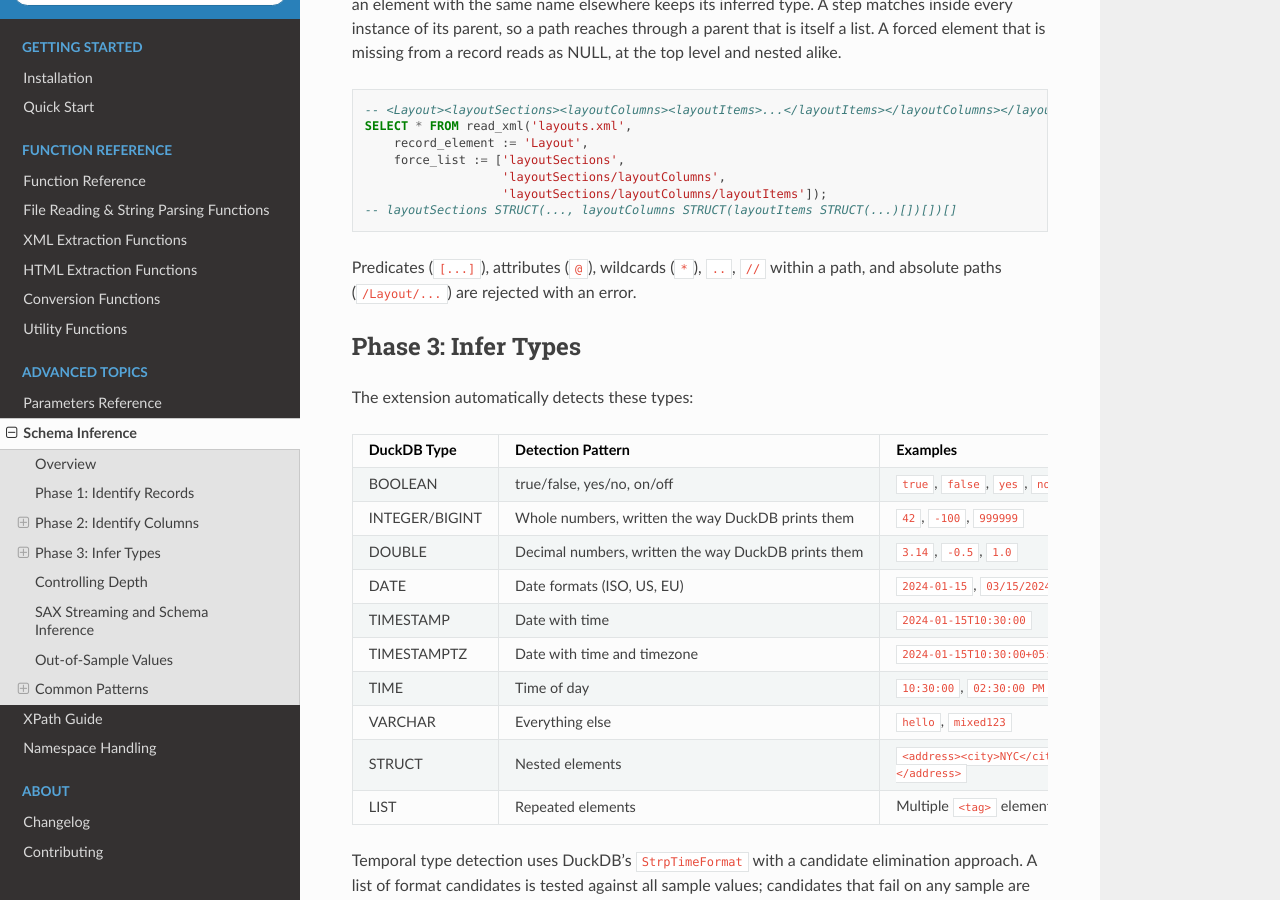
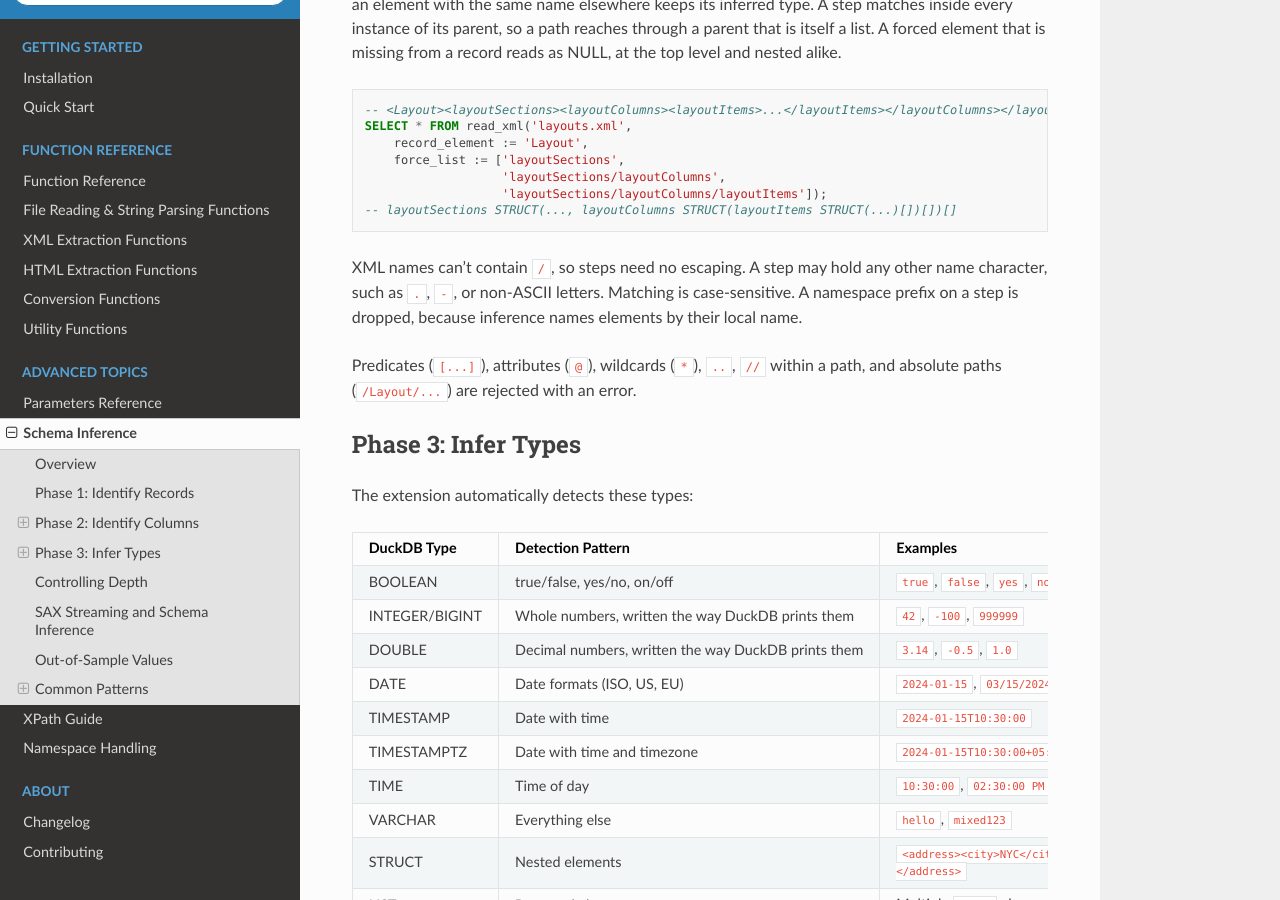
Before and after one commit to teaguesterling/duckdb_webbed, a Sphinx documentation site: the page built from docs/schema_inference.rst, in a window 1280 px wide and 900 px high, scrolled down 2463 px. Built offline with Sphinx 7.4.7 and the Read the Docs theme 3.1.0, drawn with Linux system fonts in a browser that asks for light colours.

Commit message:
Drop namespace prefixes from force_list steps
Inference names elements by their local name in every namespaces mode,
so a prefixed step never matched. Tests cover names with ., -, and
non-ASCII characters, and case-sensitive matching.

```diff
--- a/docs/schema_inference.rst
+++ b/docs/schema_inference.rst
@@ -132,6 +132,10 @@
                       'layoutSections/layoutColumns',
                       'layoutSections/layoutColumns/layoutItems']);
    -- layoutSections STRUCT(..., layoutColumns STRUCT(layoutItems STRUCT(...)[])[])[]
+
+XML names can't contain ``/``, so steps need no escaping. A step may hold any other name
+character, such as ``.``, ``-``, or non-ASCII letters. Matching is case-sensitive. A namespace
+prefix on a step is dropped, because inference names elements by their local name.
 
 Predicates (``[...]``), attributes (``@``), wildcards (``*``), ``..``, ``//`` within a path, and
 absolute paths (``/Layout/...``) are rejected with an error.
```
Also changed, not shown: 3 other files.
